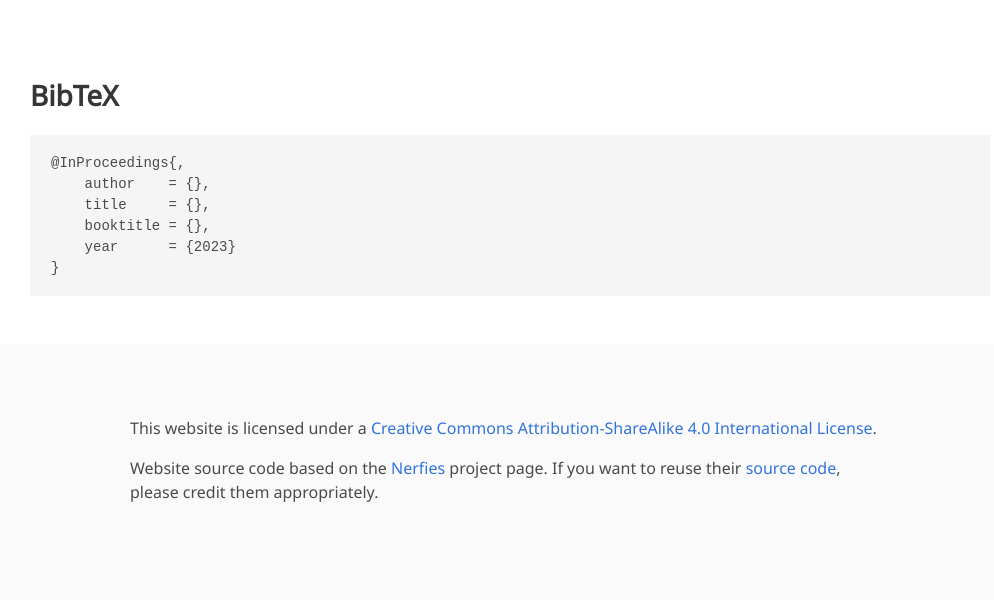
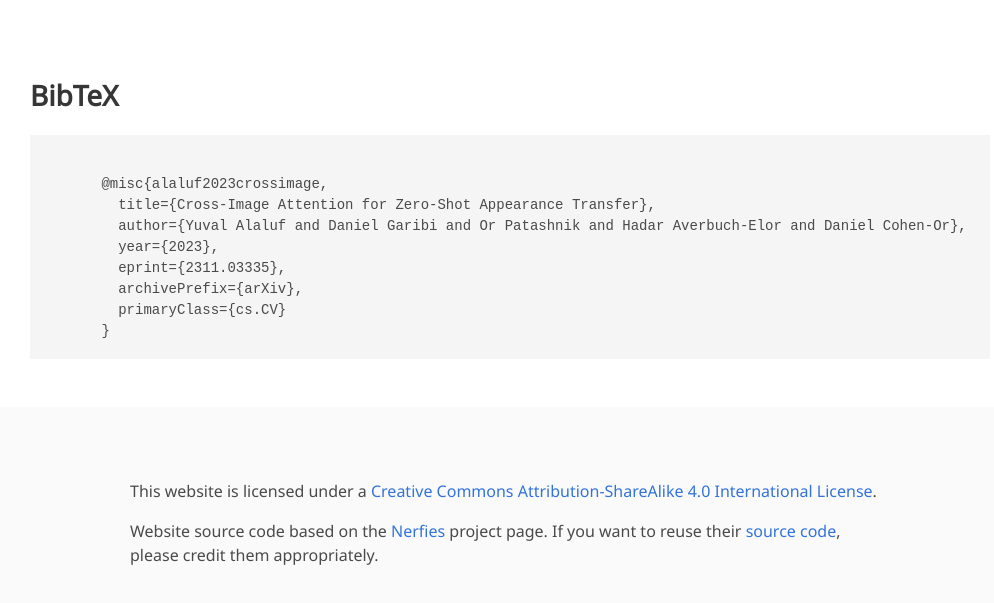
Before and after one commit to garibida/cross-image-attention, a plain HTML site: page index.html in a window 1280 px wide. Shown: the part 6095-6698 px from the top of the page, without its empty margins (130-1124 px from the left). Drawn offline with nearby package versions, Linux system fonts and the light colour scheme; some packages are replaced by stand-ins of ours; some icons are missing; a web font is replaced by a local one.

Commit message:
Update index.html

```diff
--- a/index.html
+++ b/index.html
@@ -291,12 +291,15 @@
 <section class="section is-light" id="BibTeX">
   <div class="container is-max-desktop content">
     <h2 class="title">BibTeX</h2>
-    <pre><code>@InProceedings{,
-    author    = {},
-    title     = {},
-    booktitle = {},
-    year      = {2023}
-}
+    <pre><code>
+      @misc{alaluf2023crossimage,
+        title={Cross-Image Attention for Zero-Shot Appearance Transfer},
+        author={Yuval Alaluf and Daniel Garibi and Or Patashnik and Hadar Averbuch-Elor and Daniel Cohen-Or},
+        year={2023},
+        eprint={2311.03335},
+        archivePrefix={arXiv},
+        primaryClass={cs.CV}
+      }
 </code></pre>
   </div>
 </section>
```
